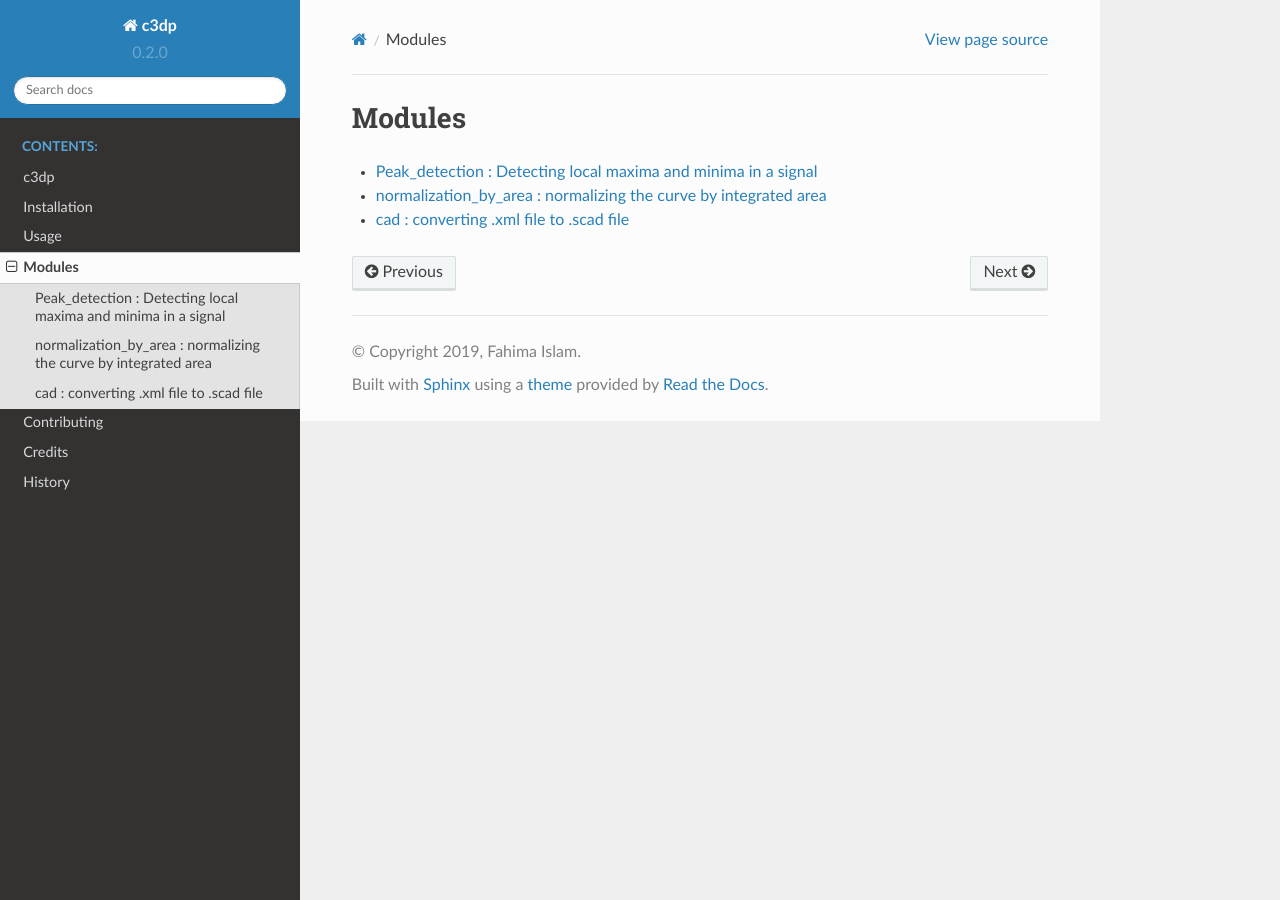
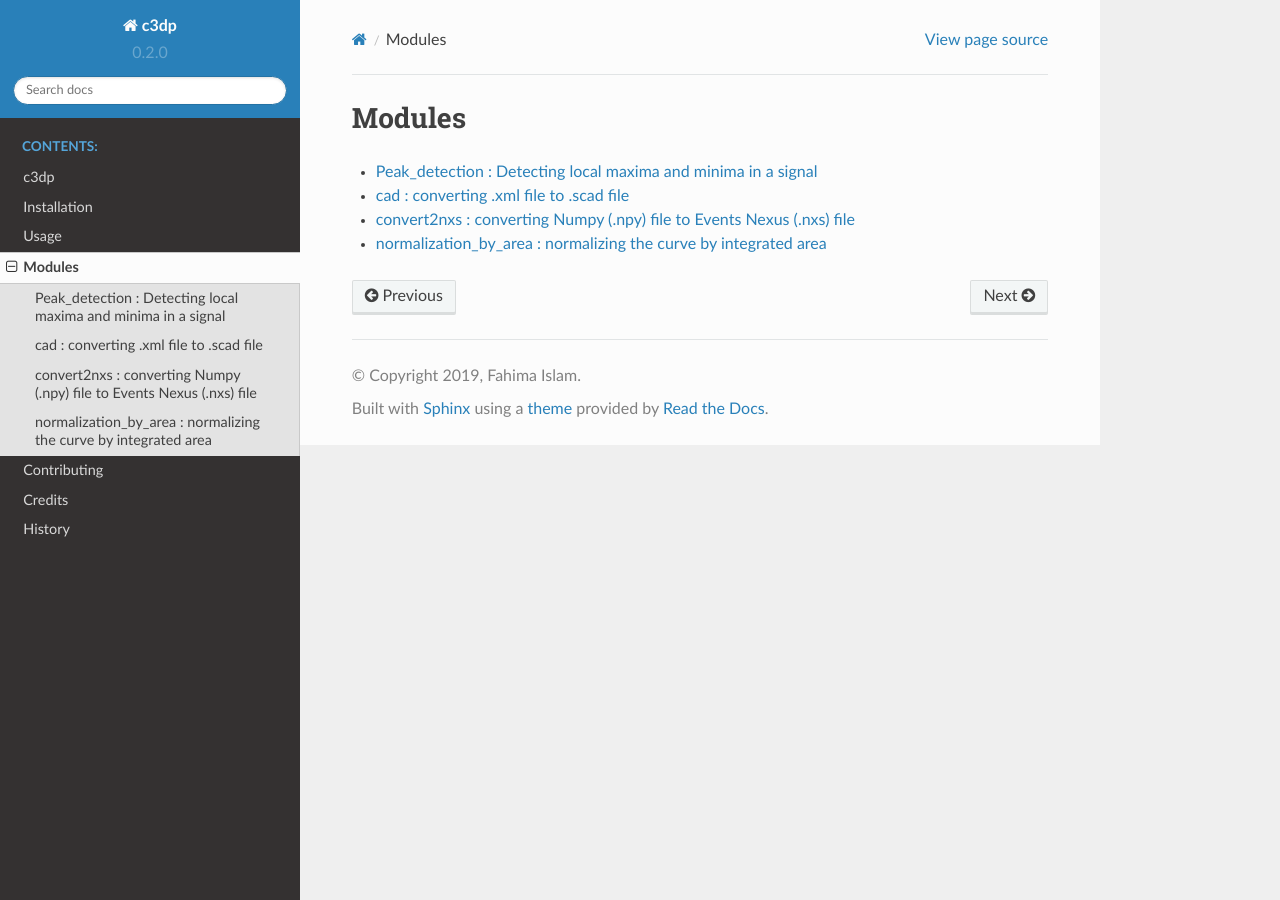
Before and after one commit to Fahima-Islam/c3dp, a Sphinx documentation site: the page built from docs/c3dp.rst, in a window 1280 px wide. Built offline with Sphinx 7.4.7 and the Read the Docs theme 2.0.0, drawn with Linux system fonts in a browser that asks for light colours.

Commit message:
adding the files for readthe doc

```diff
--- a/docs/c3dp.rst
+++ b/docs/c3dp.rst
@@ -6,5 +6,4 @@ Modules
    :glob:
    :maxdepth: 2
 
-   c3dp/analysis/*
-   c3dp/exports/*
+   c3dp/*
--- /dev/null
+++ b/docs/c3dp/cad.rst
@@ -0,0 +1,8 @@
+=================================================
+cad : converting .xml file to .scad file
+=================================================
+
+.. automodule:: c3dp.exports.cad
+    :members:
+    :undoc-members:
+    :show-inheritance:
--- /dev/null
+++ b/docs/c3dp/convert2nxs.rst
@@ -0,0 +1,8 @@
+=================================================
+convert2nxs : converting Numpy (.npy) file to Events Nexus (.nxs) file
+=================================================
+
+.. automodule:: c3dp.exports.convert2nxs
+    :members:
+    :undoc-members:
+    :show-inheritance:
--- /dev/null
+++ b/docs/c3dp/exports/convert2nxs.rst
@@ -0,0 +1,8 @@
+=================================================
+convert2nxs : converting Numpy (.npy) file to Events Nexus (.nxs) file
+=================================================
+
+.. automodule:: c3dp.exports.convert2nxs
+    :members:
+    :undoc-members:
+    :show-inheritance:
```
Also changed, not shown: docs/c3dp/Peak_Detection.rst (added, +8 -0 lines), docs/c3dp/normalization_by_area.rst (added, +8 -0 lines).
